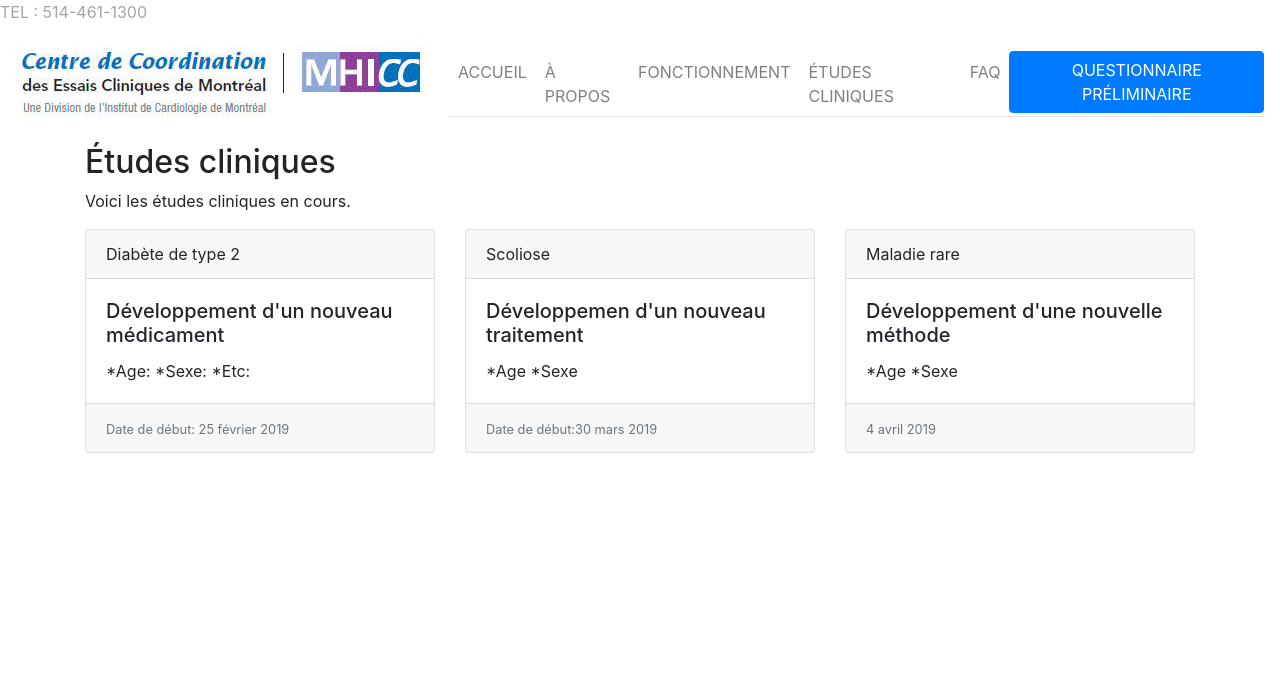
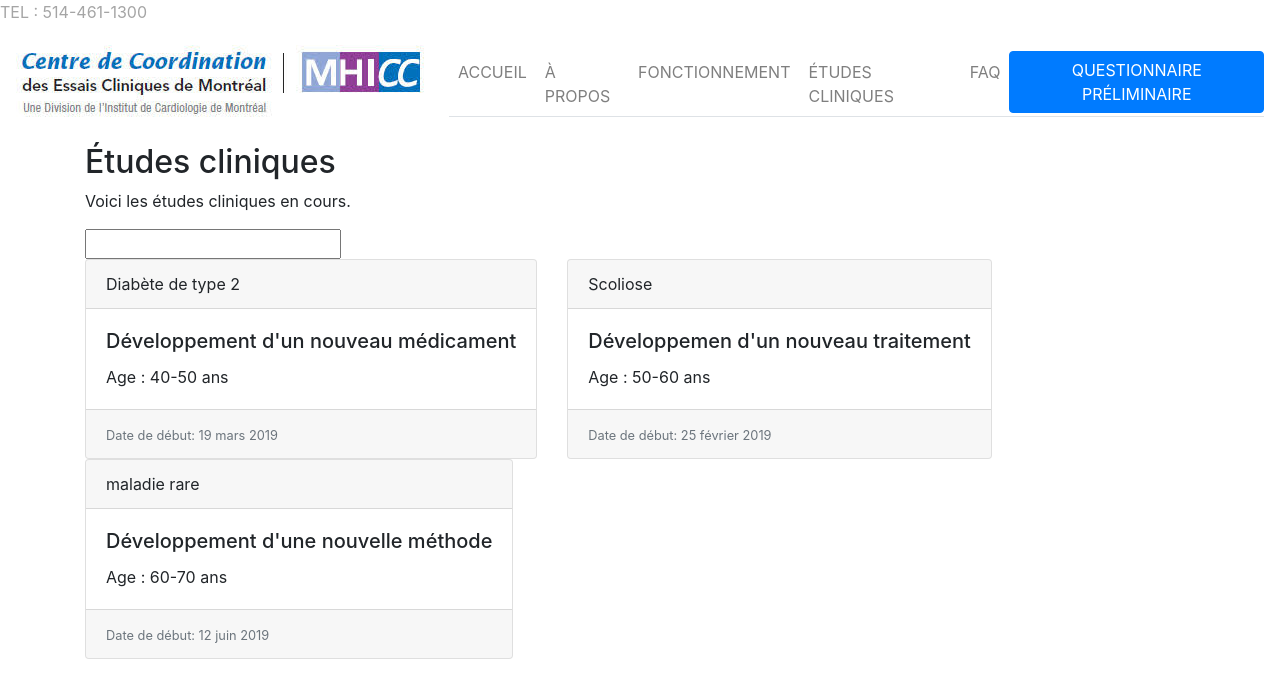
Before and after one commit to MHICC-recruitment/RecruitmentWebsite, a React (Create React App) app in the folder front-end/: page /etudescliniques in a window 1280 px wide. Shown: the top 698 px of the page. Built offline with nearby package versions, Linux system fonts and the light colour scheme.

Commit message:
Modification page Etudes cliniques

```diff
--- /dev/null
+++ b/front-end/src/Components/Filter.js
@@ -0,0 +1,10 @@
+import React from "react";
+import styles from "../App.module.css";
+
+export const Filter = (props) => {
+    return (
+        <div>
+            <input onChange={props.handleInput} type="text"/>
+        </div>
+    )
+}
--- /dev/null
+++ b/front-end/src/Components/ListeEtudes.js
@@ -0,0 +1,31 @@
+import React, {Component} from 'react';
+import Card from "react-bootstrap/Card";
+import CardDeck from "react-bootstrap/CardDeck";
+
+export const Etude = (props) => (
+    <div>
+    <Card >
+      <Card.Header>{props.name}</Card.Header>
+        <Card.Body>
+          <Card.Title>{props.title}</Card.Title>
+          <Card.Text>Age : {props.age} ans</Card.Text>
+        </Card.Body>
+        <Card.Footer>
+          <small className="text-muted">Date de début: {props.date}</small>
+        </Card.Footer>
+    </Card>
+    </div>
+)
+
+export const ListeEtudes = (props) => {
+    let etudes = props.filteredEtudes.map((etude,i) =>{
+        return <Etude key ={i} name={etude.name} title={etude.title} age={etude.age} date={etude.date} />
+    })
+    return (
+        <div>
+        <CardDeck>
+            {etudes}
+        </CardDeck>
+        </div>
+    )
+}
--- a/front-end/src/etudescliniques.js
+++ b/front-end/src/etudescliniques.js
@@ -1,43 +1,33 @@
-import React from "react";
-import Card from "react-bootstrap/Card";
-import CardDeck from "react-bootstrap/CardDeck";
+import React, { Component } from "react";
+import { Filter } from "./Components/Filter";
+import { ListeEtudes } from "./Components/ListeEtudes"
 
-export const etudescliniques = () => (
-  <div>
-    <h2> Études cliniques</h2>
-    <p>Voici les études cliniques en cours.</p>
-
-    <CardDeck>
-      <Card>
-        <Card.Header>Diabète de type 2</Card.Header>
-        <Card.Body>
-          <Card.Title>Développement d'un nouveau médicament</Card.Title>
-          <Card.Text>*Age: *Sexe: *Etc:</Card.Text>
-        </Card.Body>
-        <Card.Footer>
-          <small className="text-muted">Date de début: 25 février 2019</small>
-        </Card.Footer>
-      </Card>
-      <Card>
-        <Card.Header>Scoliose</Card.Header>
-        <Card.Body>
-          <Card.Title>Développemen d'un nouveau traitement</Card.Title>
-          <Card.Text>*Age *Sexe</Card.Text>
-        </Card.Body>
-        <Card.Footer>
-          <small className="text-muted">Date de début:30 mars 2019</small>
-        </Card.Footer>
-      </Card>
-      <Card>
-        <Card.Header>Maladie rare</Card.Header>
-        <Card.Body>
-          <Card.Title>Développement d'une nouvelle méthode</Card.Title>
-          <Card.Text>*Age *Sexe</Card.Text>
-        </Card.Body>
-        <Card.Footer>
-          <small className="text-muted">4 avril 2019</small>
-        </Card.Footer>
-      </Card>
-    </CardDeck>
-  </div>
-);
+export class etudescliniques extends Component {
+constructor(props) {
+  super(props);
+  this.state = {
+    etudes: [
+      {name: "Diabète de type 2", title: "Développement d'un nouveau médicament", age: "40-50", date:"19 mars 2019"},
+      {name: "Scoliose", title:"Développemen d'un nouveau traitement", age: "50-60", date:"25 février 2019"},
+      {name: "maladie rare", title:"Développement d'une nouvelle méthode", age: "60-70", date:"12 juin 2019"}
+    ],
+  etudeSelect:''
+  }
+}
+handleInput = (e) => {
+this.setState({ etudeSelect : e.target.value})
+}
+  render(){
+    let filteredEtudes = this.state.etudes.filter((etude) => {
+      return etude.name.toLowerCase().includes(this.state.etudeSelect.toLowerCase())
+    })
+  return (
+    <div>
+      <h2> Études cliniques</h2>
+      <p>Voici les études cliniques en cours.</p>
+      <Filter handleInput={this.handleInput}/>
+      <ListeEtudes filteredEtudes={filteredEtudes}/>
+    </div>
+  );
+  }
+}
```
